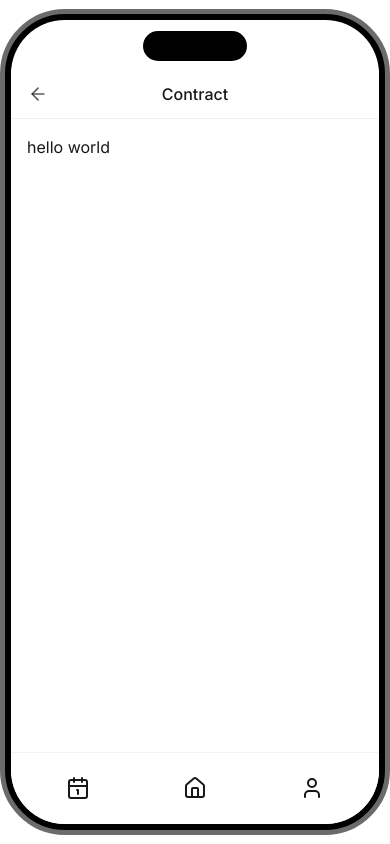
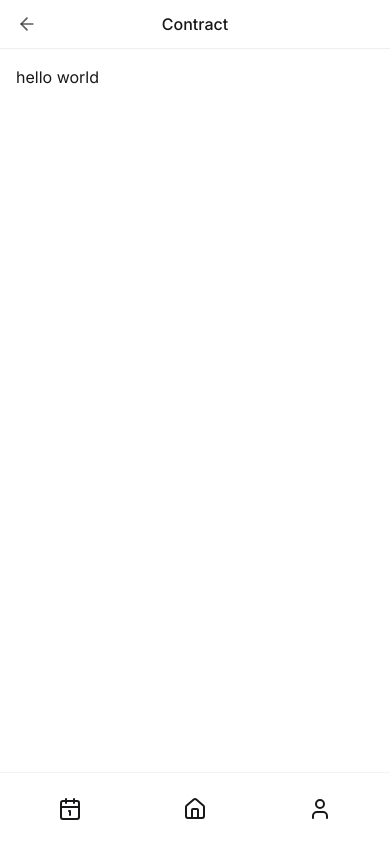
Before and after one commit to hub-world/app-prototype, a React (Vite) app: page /contract in a window 390 px wide. Built offline with nearby package versions, Linux system fonts and the light colour scheme.

Commit message:
responsive phone frame

```diff
--- a/src/App.tsx
+++ b/src/App.tsx
@@ -21,7 +21,7 @@ function App() {
   return (
     <div
       className={classNames(
-        "font-inter grid h-screen w-screen place-items-center",
+        "grid h-screen w-screen place-items-center font-inter",
         "transition-opacity duration-300",
         fontsLoaded ? "visible opacity-100" : "invisible opacity-0",
       )}
@@ -31,7 +31,7 @@ function App() {
           <AnimatePresence>
             <motion.div
               key={location.pathname}
-              className="h-full w-full absolute inset-0"
+              className="absolute inset-0 h-full w-full"
               initial={{ x: "100%" }}
               animate={{ x: 0 }}
               exit={{ x: "-100%" }}
--- a/src/components/PhoneFrame.tsx
+++ b/src/components/PhoneFrame.tsx
@@ -1,8 +1,10 @@
 export function PhoneFrame({ children }: { children: React.ReactNode }) {
   return (
-    <div className="mockup-phone">
-      <div className="mockup-phone-camera"></div>
-      <div className="mockup-phone-display bg-base-100 pt-safe">{children}</div>
+    <div className="h-full w-full xs:mockup-phone xs:h-auto xs:w-auto xs:scale-80">
+      <div className="xs:mockup-phone-camera"></div>
+      <div className="h-full w-full bg-base-100 xs:mockup-phone-display xs:pt-safe">
+        {children}
+      </div>
     </div>
   );
 }
--- a/src/index.css
+++ b/src/index.css
@@ -4,6 +4,7 @@
 
 @theme {
   --font-inter: "Inter", sans-serif;
+  --breakpoint-xs: 30rem;
 }
 
 @plugin "daisyui" {
@@ -25,35 +26,35 @@
   --safe-right: 0px;
 }
 
-.p-safe {
+@utility p-safe {
   padding-top: var(--safe-top);
   padding-right: var(--safe-right);
   padding-bottom: var(--safe-bottom);
   padding-left: var(--safe-left);
 }
 
-.pt-safe {
+@utility pt-safe {
   padding-top: var(--safe-top);
 }
 
-.pb-safe {
+@utility pb-safe {
   padding-bottom: var(--safe-bottom);
 }
 
-.pl-safe {
+@utility pl-safe {
   padding-left: var(--safe-left);
 }
 
-.pr-safe {
+@utility pr-safe {
   padding-right: var(--safe-right);
 }
 
-.px-safe {
+@utility px-safe {
   padding-left: var(--safe-left);
   padding-right: var(--safe-right);
 }
 
-.py-safe {
+@utility py-safe {
   padding-top: var(--safe-top);
   padding-bottom: var(--safe-bottom);
 }
```
Also changed, not shown: 1 other file (tests, documents, lock files or other folders).
